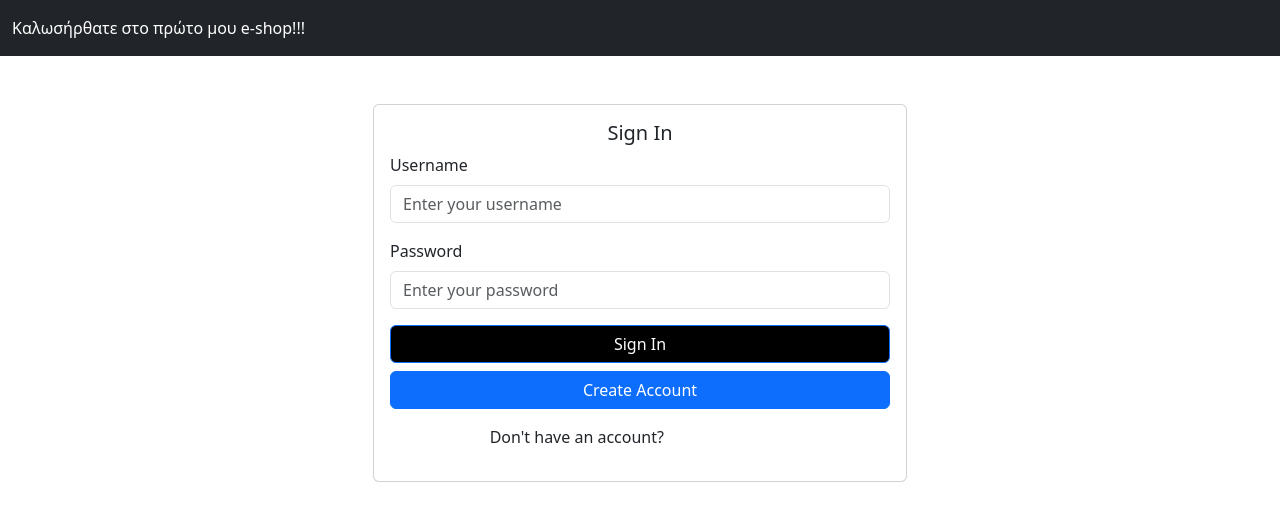
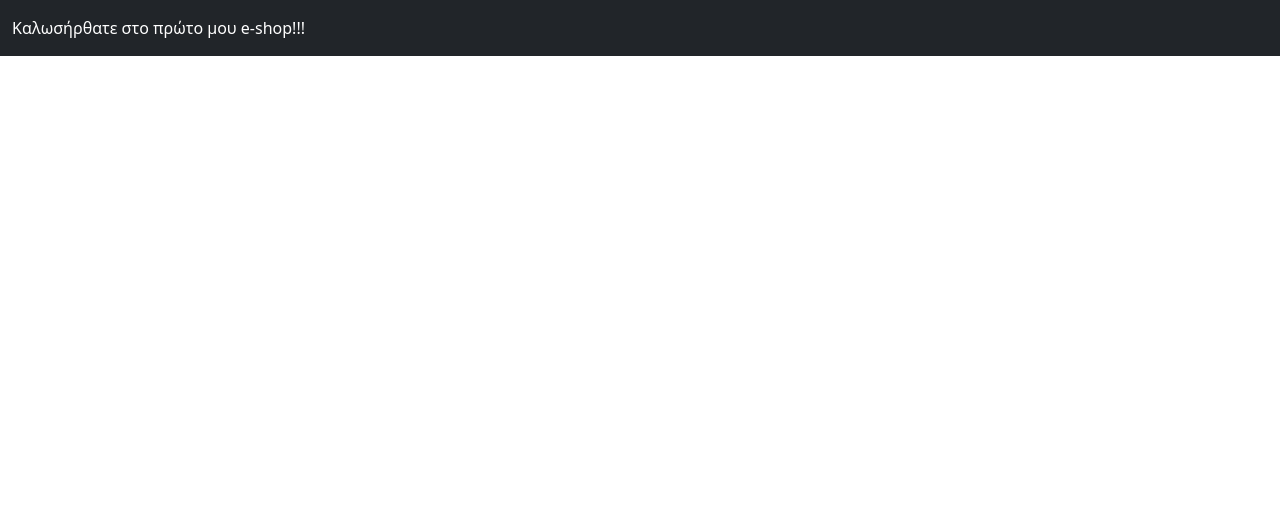
Before and after one commit to G30rg1s/first-e-shop, an Angular app: page / in a window 1280 px wide. Shown: the top 520 px of the page. Built offline with nearby package versions, Linux system fonts and the light colour scheme.

Commit message:
fix coommit

```diff
--- a/src/app/app.component.html
+++ b/src/app/app.component.html
@@ -6,31 +6,3 @@
     </span>
   </div>
 </nav>
-<div class="container mt-5 container-grey bg-grey">
-<div class="container mt-5">
-  <div class="row justify-content-center">
-      <div class="col-md-6">
-          <div class="card form-container">
-              <div class="card-body">
-                  <h5 class="card-title text-center">Sign In</h5>
-                  <form>
-                      <div class="mb-3">
-                          <label for="username" class="form-label">Username</label>
-                          <input type="text" class="form-control" id="username" placeholder="Enter your username">
-                      </div>
-                      <div class="mb-3">
-                          <label for="password" class="form-label">Password</label>
-                          <input type="password" class="form-control" id="password" placeholder="Enter your password">
-                      </div>
-                      <div class="d-grid gap-2">
-                          <button type="submit" class="btn btn-primary bg-black ">Sign In</button>
-                          <button type="button" class="btn btn-primary">Create Account</button>
-                      </div>
-                  </form>
-                  <p class="text-center mt-3">Don't have an account? <a href="#" class="text-white">Create one now!</a></p>
-              </div>
-          </div>
-      </div>
-  </div>
-</div>
-</div>
```
